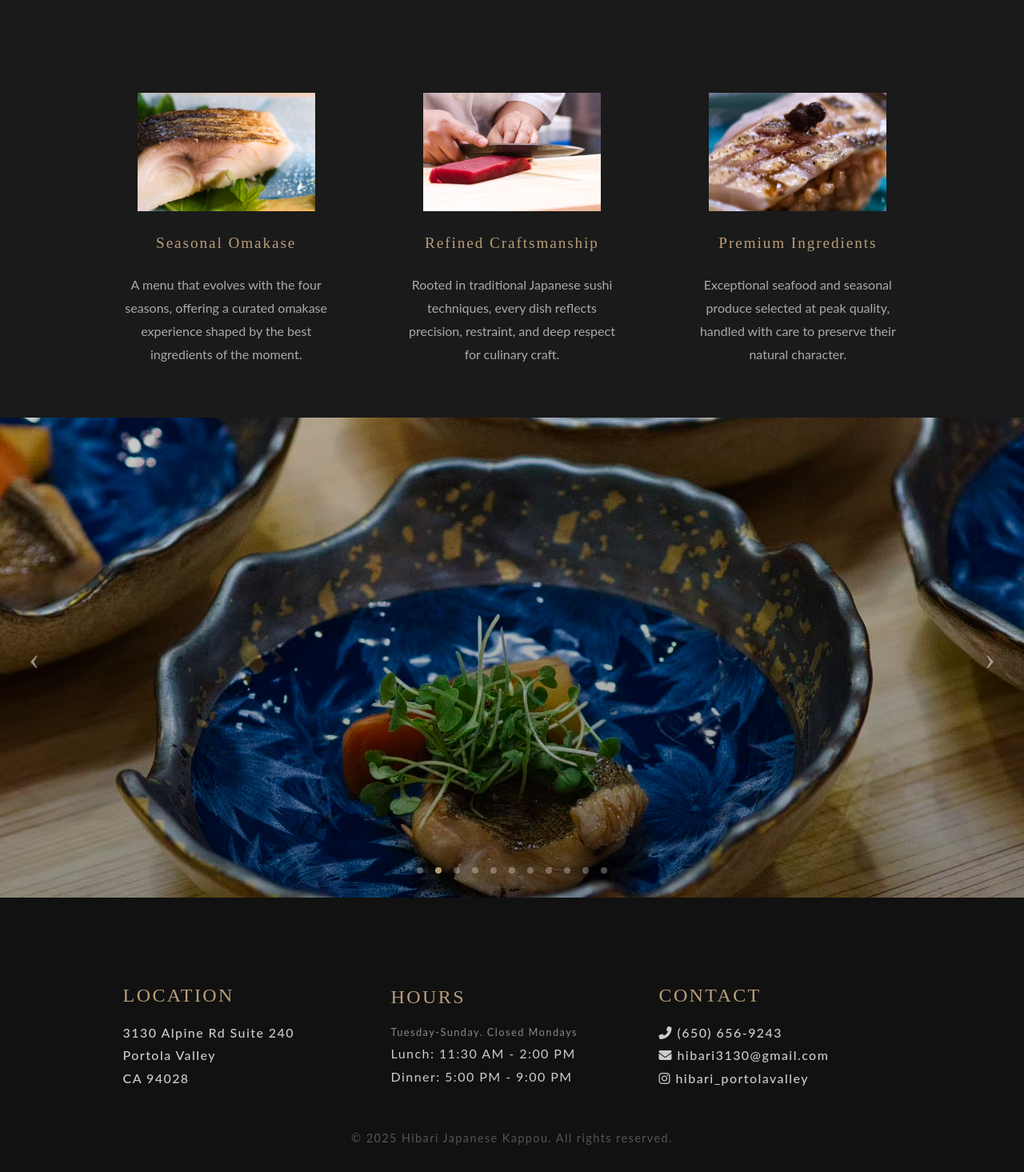
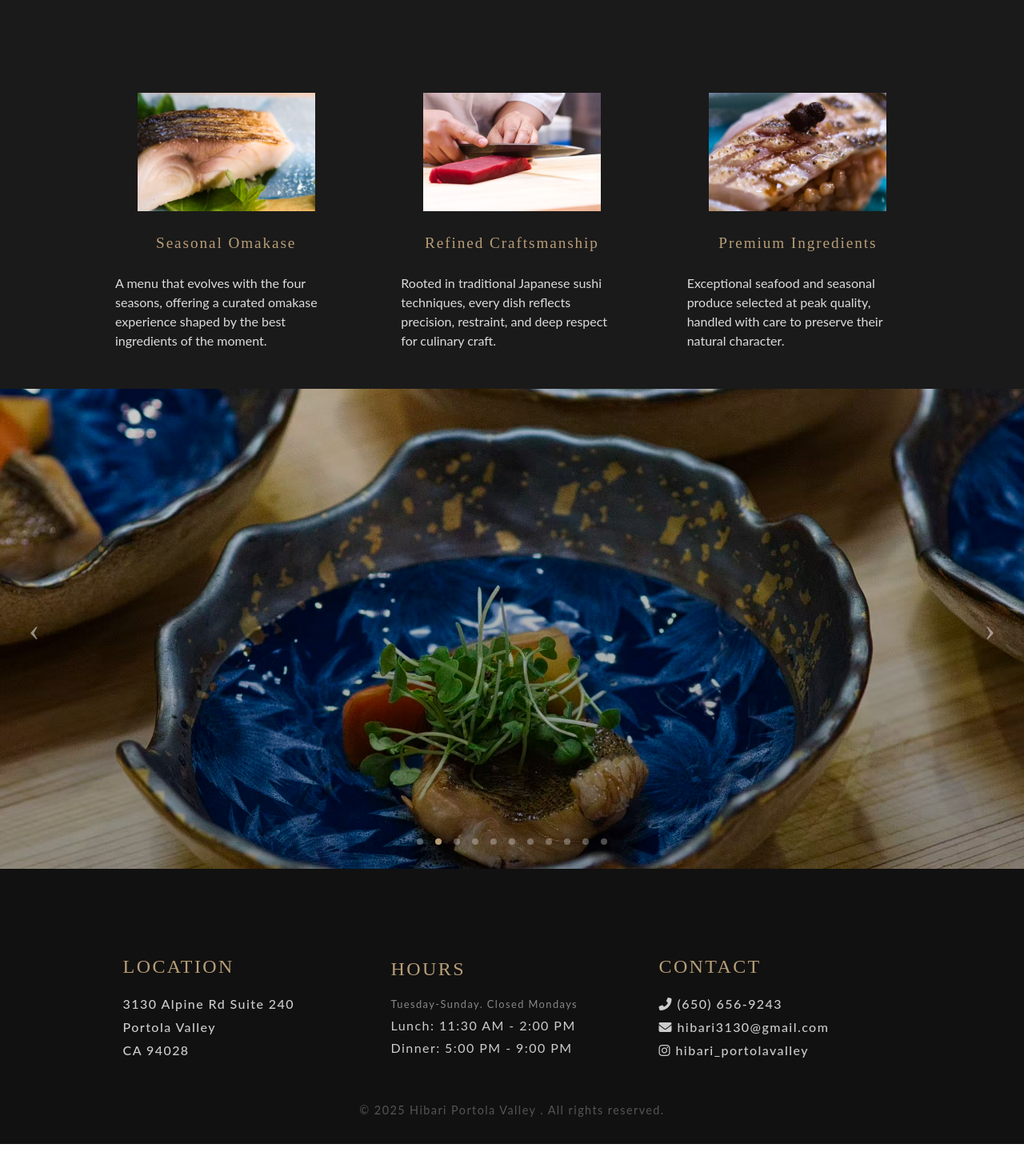
Before and after one commit to sinka42/hibari, a React (Vite) app: page / in a window 1280 px wide. Shown: the part 3331-4796 px from the top of the page at 80% size. After the commit the page ends 4761 px from the top, so only its background shows below. Built offline with nearby package versions, Linux system fonts and the light colour scheme.

Commit message:
ui update

```diff
--- a/src/App.jsx
+++ b/src/App.jsx
@@ -508,6 +508,10 @@ const SectionContent = styled.div`
   }
 `;
 
+const SectionText = styled.div`
+  text-align: left;
+`;
+
 const AboutGrid = styled.div`
   display: grid;
   grid-template-columns: repeat(3, 1fr);
@@ -964,6 +968,7 @@ const HibariLanding = () => {
         <AboutSection id="about">
           <SectionTitle style={{ color: '#F4F1EA' }}>About Hibari</SectionTitle>
           <SectionContent>
+            <SectionText>
               <p>Hibari is a dining destination where time slows and the senses take the lead
                 In an intimate and composed setting, each meal inuites guests to trauel beyond the familiar
                 discouering flavors shaped by place, culture, and moment.
@@ -971,28 +976,29 @@ const HibariLanding = () => {
               <p>Our Chef Taka - former Head Sushi Chef at Nobu Palo Alto, with experience at Michelin-starred experience.</p>
               <p>Through careful pacing and subtle expression, the experience is designed to be felt on the palate
                 rather than explained.</p>
+            </SectionText>
           </SectionContent>
           <AboutGrid>
             <AboutCol>
               <AboutImg src={about0Image}></AboutImg>
               <h3>Seasonal Omakase</h3>
-              <p>
+              <SectionText>
                 A menu that evolves with the four seasons, offering a curated omakase experience shaped by the best ingredients of the moment.
-              </p>
+              </SectionText>
             </AboutCol>
             <AboutCol>
               <AboutImg src={about1Image}></AboutImg>
               <h3>Refined Craftsmanship</h3>
-              <p>
+              <SectionText>
                 Rooted in traditional Japanese sushi techniques, every dish reflects precision, restraint, and deep respect for culinary craft.
-              </p>
+              </SectionText>
             </AboutCol>
             <AboutCol>
               <AboutImg src={about2Image}></AboutImg>
               <h3>Premium Ingredients</h3>
-              <p>
+              <SectionText>
                 Exceptional seafood and seasonal produce selected at peak quality, handled with care to preserve their natural character.
-              </p>
+              </SectionText>
             </AboutCol>
           </AboutGrid>
         </AboutSection>
@@ -1030,7 +1036,7 @@ const HibariLanding = () => {
                   rel="noopener noreferrer">hibari_portolavalley</a></p>
             </InfoBlock>
           </InfoBar>
-          &copy; 2025 Hibari Japanese Kappou. All rights reserved.
+          &copy; 2025 Hibari Portola Valley . All rights reserved.
         </Footer>
 
         <BackToTop />
```
Lines whose indentation alone changed are shown as unchanged.
